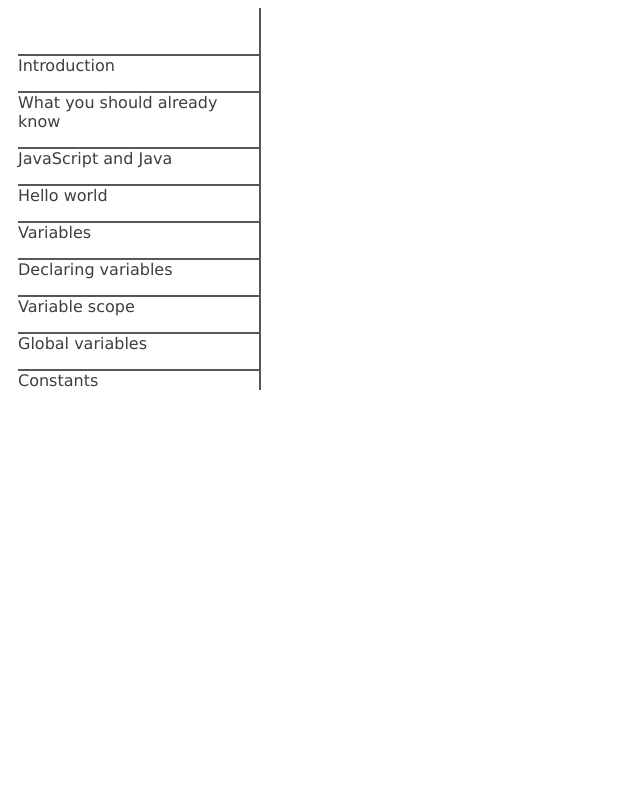
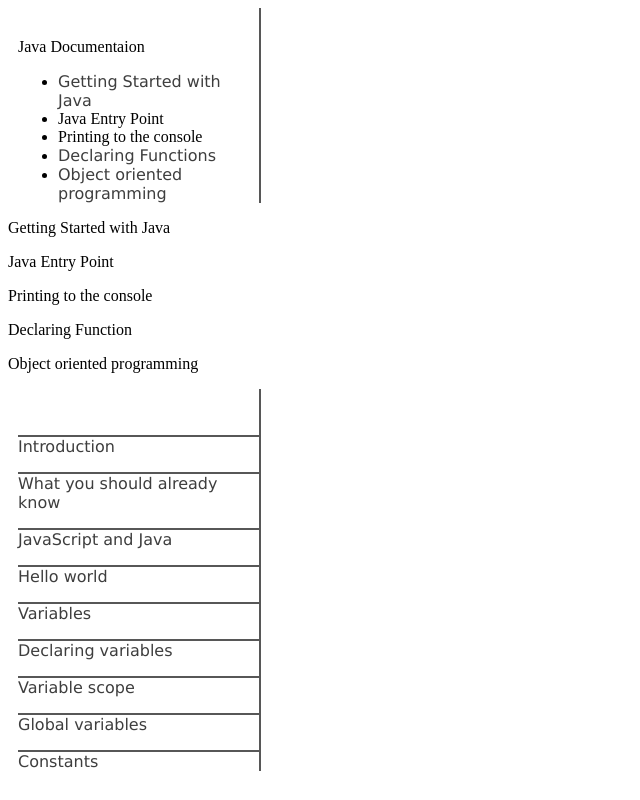
Before and after one commit to segraze421github/brian--kasi-, a plain HTML site: page index.html in a window 1280 px wide. Shown: the whole page, without its empty margins (0-640 px from the left). Drawn offline with Linux system fonts and the light colour scheme.

Commit message:
brian--kasi-

```diff
--- a/index.html
+++ b/index.html
@@ -6,7 +6,49 @@
     <link rel="stylesheet" href="css/style.css">
   </head>
 
-  <body>
+<body>
+  <nav id="navbar" <header>Java Documentaion</header>
+      <ul>
+          <li>
+              <a class="nav-link" href="#" Getting_Started_with_Java">Getting Started with Java</a>
+          </li>
+          <li>
+              <a class="nav-linkhref=" #"Java_Entry_Point">Java Entry Point</a>
+          </li>
+          <li>
+              <a class="nav-linkhref=" #"Printing_to_the_console">Printing to the console</a>
+          </li>
+          <li>
+              <a class="nav-link href=" #"Declaring_Functions">Declaring Functions</a>
+          </li>
+          <li>
+              <a class="nav-link href=" #"Object_oriented_programming">Object oriented programming</a>
+          </li>
+      </ul>
+  </nav>
+  <main id="main-doc">
+      <section>
+          <header>Getting Started with Java</header>
+          <p></p>
+      </section>
+      <section>
+          <header>Java Entry Point</header>
+          <p></p>
+      </section>
+      <section>
+          <header>Printing to the console</header>
+          <p></p>
+      </section>
+      <section>
+          <header>Declaring Function</header>
+          <p></p>
+      </section>
+      <section>
+          <header>Object oriented programming</header>
+          <p></p>
+      </section>
+  </main>
+
     <div>
       <nav id="navbar" >
         <header>
```
Also changed, not shown: 1 other file.
